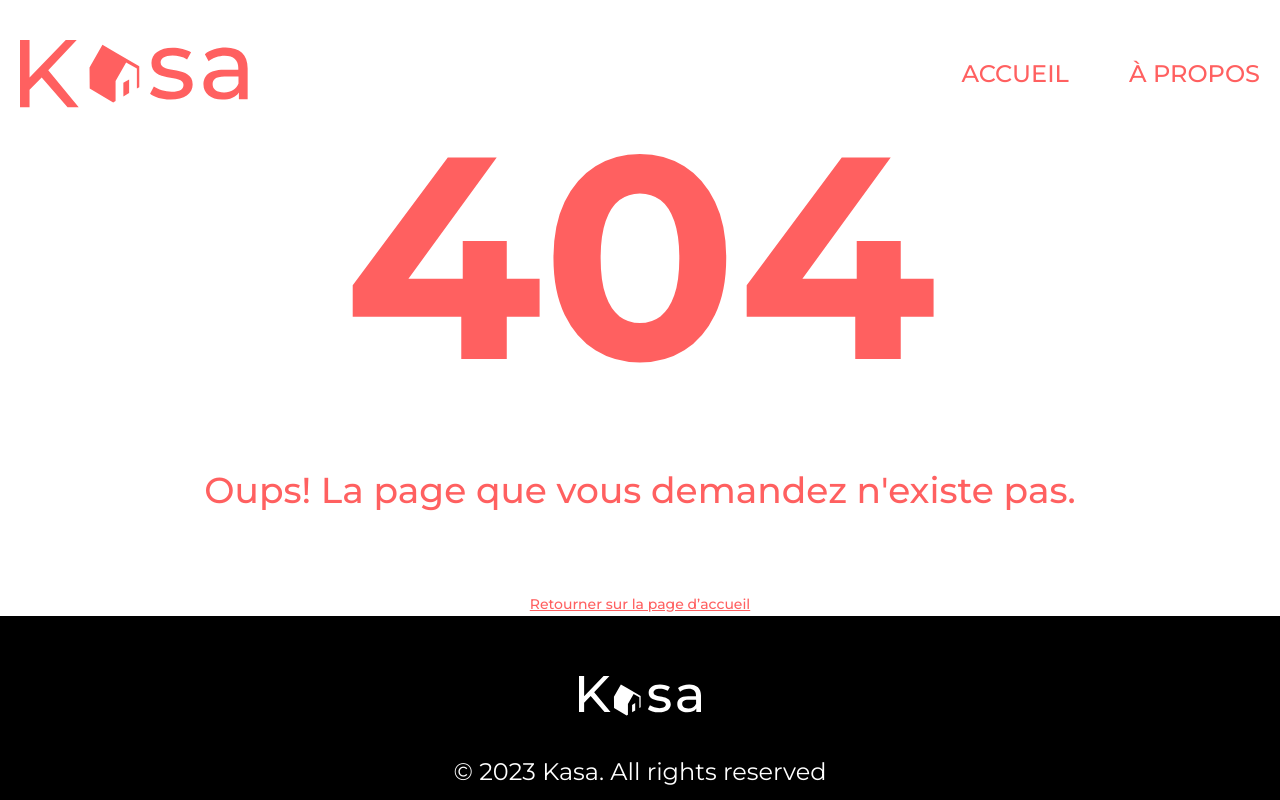
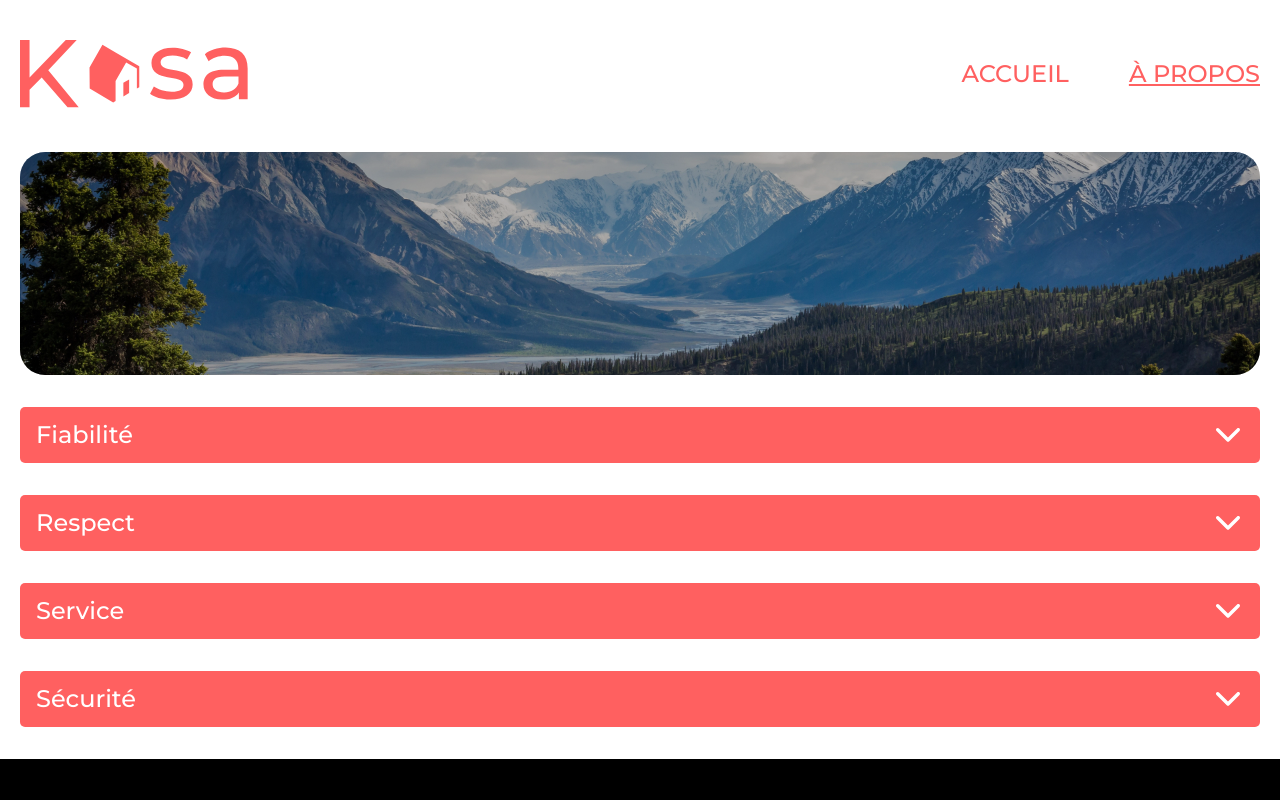
Before and after one commit to gcorbelin/kasa, a React (Create React App) app: page /about in a window 1280 px wide. Before the commit this address had no page. Shown: the top 800 px of the page. Built offline with nearby package versions, Linux system fonts and the light colour scheme.

Commit message:
feat(about): add accordion cmp and about content

```diff
--- /dev/null
+++ b/src/components/Accordion/Accordion.module.scss
@@ -0,0 +1,51 @@
+.accordion {
+  display: flex;
+  flex-direction: column;
+}
+
+.accordion-header {
+  position: relative;
+  display: flex;
+  justify-content: space-between;
+  align-items: center;
+  gap: 1rem;
+  padding: 0.25rem 0.5rem;
+  border: 0;
+  border-radius: var(--border-radius);
+  background-color: var(--surface-level-3);
+  color: var(--text-color-level-2);
+  font-size: 0.8125rem;
+  font-weight: 500;
+  cursor: pointer;
+  z-index: 1;
+
+  @media screen and (min-width: 768px) {
+    padding: 0.75rem 1rem;
+    font-size: 1.5rem;
+
+    .icon {
+      width: 2rem;
+    }
+  }
+
+  .icon {
+    transition: transform 0.3s ease-in-out;
+  }
+
+  &.is-open .icon {
+    transform: rotateX(180deg);
+  }
+}
+
+.accordion-content {
+  margin-top: -0.5rem;
+  padding: 1.5rem 0.5rem 1rem;
+  border-radius: 0 0 var(--border-radius) var(--border-radius);
+  background-color: var(--surface-level-2);
+  font-size: 0.75rem;
+
+  @media screen and (min-width: 768px) {
+    padding: 2rem 1.25rem 1.25rem;
+    font-size: 1.5rem;
+  }
+}
--- /dev/null
+++ b/src/components/Accordion/Accordion.tsx
@@ -0,0 +1,47 @@
+import React, { useState } from "react";
+import { classNames } from "../../helpers/classNames";
+import styles from "./Accordion.module.scss";
+import chevron from "../../assets/images/chevron.svg";
+
+interface AccordionProps {
+  title: string;
+  keyEvent: string;
+  className?: string;
+  children: React.ReactNode;
+}
+
+export const Accordion: React.FC<AccordionProps> = ({
+  title,
+  keyEvent,
+  className,
+  children,
+}) => {
+  const [isOpen, setIsOpen] = useState<Boolean>(false);
+
+  return (
+    <div className={classNames(styles.accordion, className)}>
+      <button
+        className={classNames(
+          styles["accordion-header"],
+          isOpen ? styles["is-open"] : ""
+        )}
+        type="button"
+        onClick={() => setIsOpen(!isOpen)}
+        id={`${keyEvent}-header`}
+        aria-controls={`${keyEvent}-content`}
+      >
+        {title}
+        <img src={chevron} alt="" className={styles.icon} width={18} />
+      </button>
+      {isOpen && (
+        <div
+          className={styles["accordion-content"]}
+          id={`${keyEvent}-content`}
+          aria-labelledby={`${keyEvent}-header`}
+        >
+          {children}
+        </div>
+      )}
+    </div>
+  );
+};
--- a/src/components/PageHeader/PageHeader.module.scss
+++ b/src/components/PageHeader/PageHeader.module.scss
@@ -29,7 +29,7 @@
   font-weight: 500;
   text-transform: uppercase;
 
-  .active {
+  [aria-current="page"] {
     text-decoration: underline;
   }
 
--- a/src/components/PageHeader/PageHeader.tsx
+++ b/src/components/PageHeader/PageHeader.tsx
@@ -12,20 +12,10 @@ export const PageHeader: React.FC = () => (
     <nav>
       <ul className={styles["nav-list"]}>
         <li>
-          <NavLink
-            to={`/`}
-            className={(isActive) => (isActive ? "active" : "")}
-          >
-            Accueil
-          </NavLink>
+          <NavLink to={`/`}>Accueil</NavLink>
         </li>
         <li>
-          <NavLink
-            to={`/about`}
-            className={(isActive) => (isActive ? "active" : "")}
-          >
-            À propos
-          </NavLink>
+          <NavLink to={`/about`}>À propos</NavLink>
         </li>
       </ul>
     </nav>
--- /dev/null
+++ b/src/pages/About/About.module.scss
@@ -0,0 +1,21 @@
+.about-banner {
+  margin-top: 1rem;
+
+  @media screen and (min-width: 768px) {
+    margin-top: 2.75rem;
+  }
+}
+
+.about-content {
+  display: flex;
+  flex-direction: column;
+  gap: 1.25rem;
+  margin-top: 1.25rem;
+  margin-bottom: 1.25rem;
+
+  @media screen and (min-width: 768px) {
+    gap: 2rem;
+    margin-top: 2rem;
+    margin-bottom: 2rem;
+  }
+}
--- /dev/null
+++ b/src/pages/About/About.tsx
@@ -0,0 +1,48 @@
+import { PageLayout } from "../../components/PageLayout/PageLayout";
+import bannerImg from "../../assets/images/banner-about.jpg";
+import { Banner } from "../../components/Banner/Banner";
+import { Accordion } from "../../components/Accordion/Accordion";
+import styles from "./About.module.scss";
+
+export const About: React.FC = () => (
+  <PageLayout>
+    <Banner
+      imgSrc={bannerImg}
+      size="default"
+      className={styles["about-banner"]}
+    ></Banner>
+    <div className={styles["about-content"]}>
+      <Accordion title="Fiabilité" keyEvent="about-1">
+        <p>
+          Les annonces postées sur Kasa garantissent une fiabilité totale. Les
+          photos sont conformes aux logements, et toutes les informations sont
+          régulièrement vérifiées par nos équipes.
+        </p>
+      </Accordion>
+      <Accordion title="Respect" keyEvent="about-2">
+        <p>
+          La bienveillance fait partie des valeurs fondatrices de Kasa. Tout
+          comportement discriminatoire ou de perturbation du voisinage
+          entraînera une exclusion de notre plateforme.
+        </p>
+      </Accordion>
+      <Accordion title="Service" keyEvent="about-3">
+        <p>
+          Nos équipes se tiennent à votre disposition pour vous fournir une
+          expérience parfaite. N'hésitez pas à nous contacter si vous avez la
+          moindre question.
+        </p>
+      </Accordion>
+      <Accordion title="Sécurité" keyEvent="about-4">
+        <p>
+          La sécurité est la priorité de Kasa. Aussi bien pour nos hôtes que
+          pour les voyageurs, chaque logement correspond aux critères de
+          sécurité établis par nos services. En laissant une note aussi bien à
+          l'hôte qu'au locataire, cela permet à nos équipes de vérifier que les
+          standards sont bien respectés. Nous organisons également des ateliers
+          sur la sécurité domestique pour nos hôtes.
+        </p>
+      </Accordion>
+    </div>
+  </PageLayout>
+);
--- a/src/routes/AppRouter.tsx
+++ b/src/routes/AppRouter.tsx
@@ -2,12 +2,17 @@ import { createBrowserRouter, RouterProvider } from "react-router-dom";
 import Home from "../pages/Home/Home";
 import { Error } from "../pages/Error/Error";
 import { Detail, loader as detailLoader } from "../pages/Detail/Detail";
+import { About } from "../pages/About/About";
 
 const router = createBrowserRouter([
   {
     path: "/",
     element: <Home />,
     errorElement: <Error />,
+  },
+  {
+    path: "about",
+    element: <About />,
   },
   {
     path: "detail/:detailId",
```
Also changed, not shown: src/assets/Images/chevron.svg (added).
